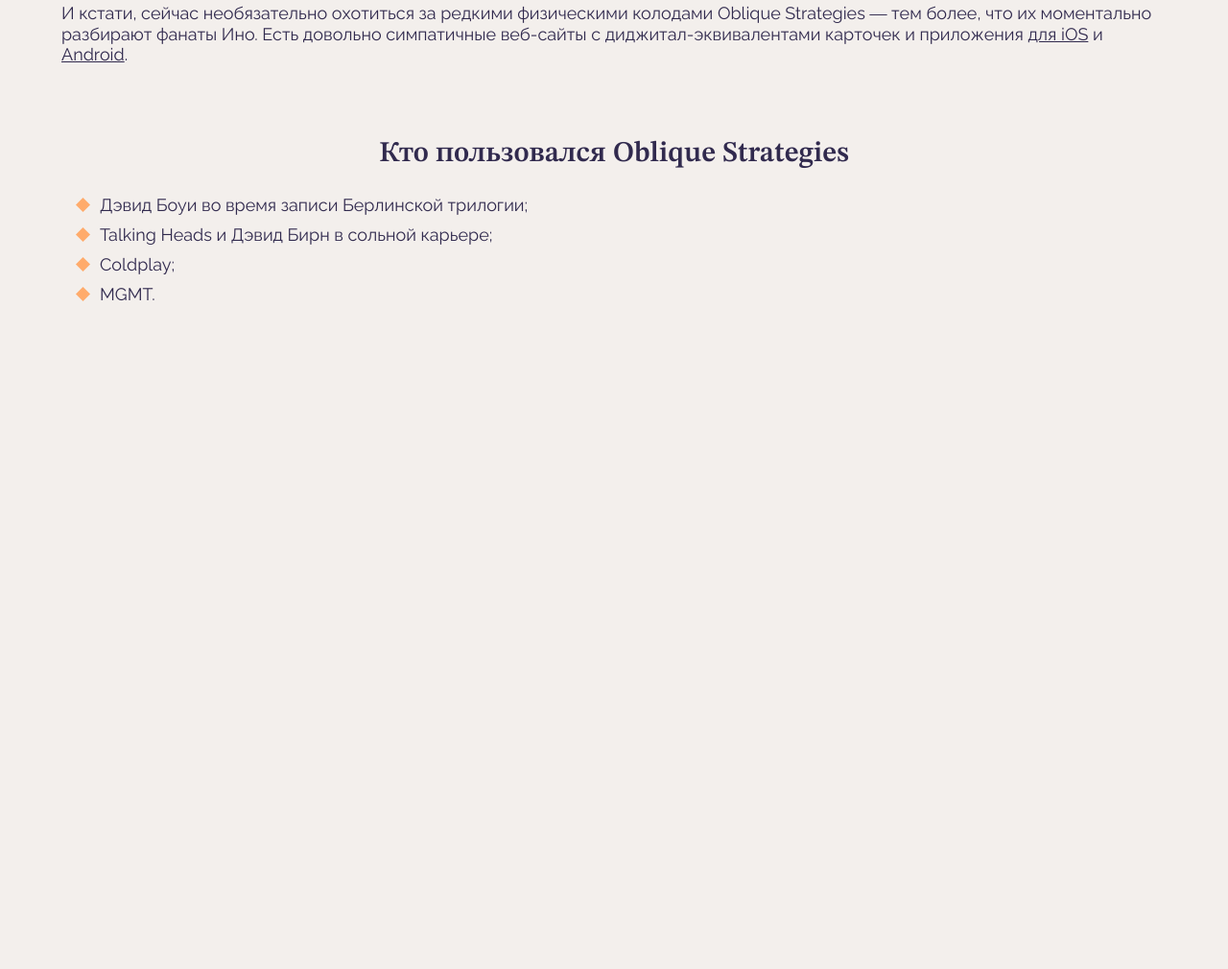
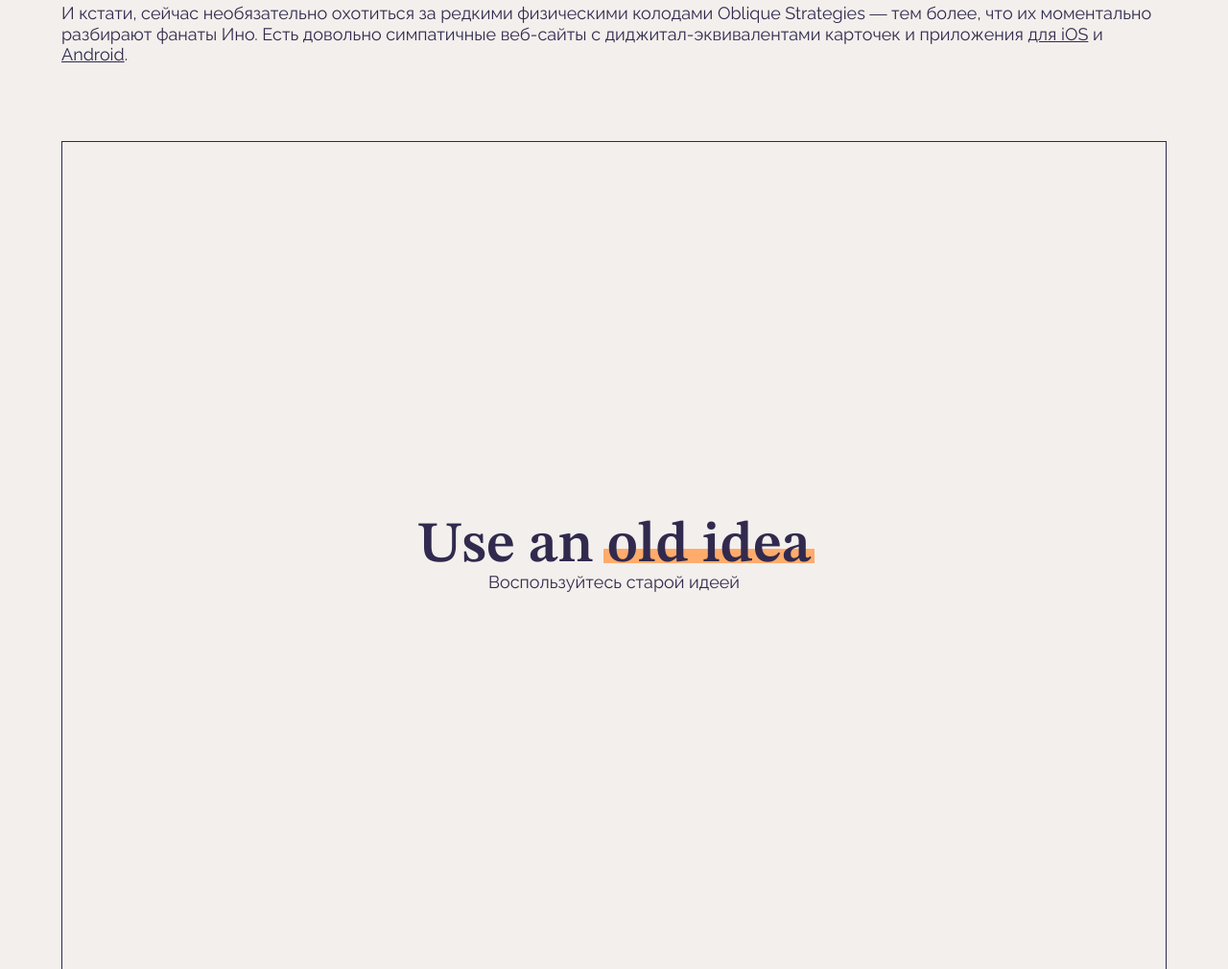
Before and after one commit to nick33r/karty-podskazhut-main, a plain HTML site: page index.html in a window 1280 px wide. Shown: the part 2254-3264 px from the top of the page at 96% size. Before the commit the page ends 2571 px from the top, so only its background shows below. Drawn offline with Linux system fonts and the light colour scheme.

Commit message:
add article

```diff
--- a/index.html
+++ b/index.html
@@ -113,6 +113,12 @@
           >.
         </p>
       </div>
+
+      <article class="content__card">
+        <h3 class="content__card-title heading">Use an <span class="colored-text">old idea</span></h3>
+        <p class="content__card-subtitle">Воспользуйтесь старой идеей</p>
+      </article>
+
       <h2 class="heading content-title">Кто пользовался Oblique Strategies</h2>
       <div class="content__text-block">
         <ul class="content-list">
--- a/styles/style.css
+++ b/styles/style.css
@@ -130,3 +130,37 @@
   font-size: 18px;
   text-align: center;
 }
+
+.content__card {
+  display: flex;
+  flex-direction: column;
+  justify-content: center;
+  align-items: center;
+  margin-block-start: 7%;
+  border: 1px solid currentColor;
+  aspect-ratio: 4/3;
+}
+
+.content__card-title {
+  font-size: 60px;
+}
+
+.content__card-subtitle {
+  font-size: 18px;
+}
+
+.colored-text {
+  position: relative;
+  display: inline-block;
+}
+
+.colored-text::after {
+  content: '';
+  position: absolute;
+  z-index: -1;
+  background-color: var(--accent-color);
+  inline-size: calc(100% + 8px);
+  block-size: 0.5ch;
+  inset-block-end: 0.3ch;
+  inset-inline-start: -4px;
+}
```
